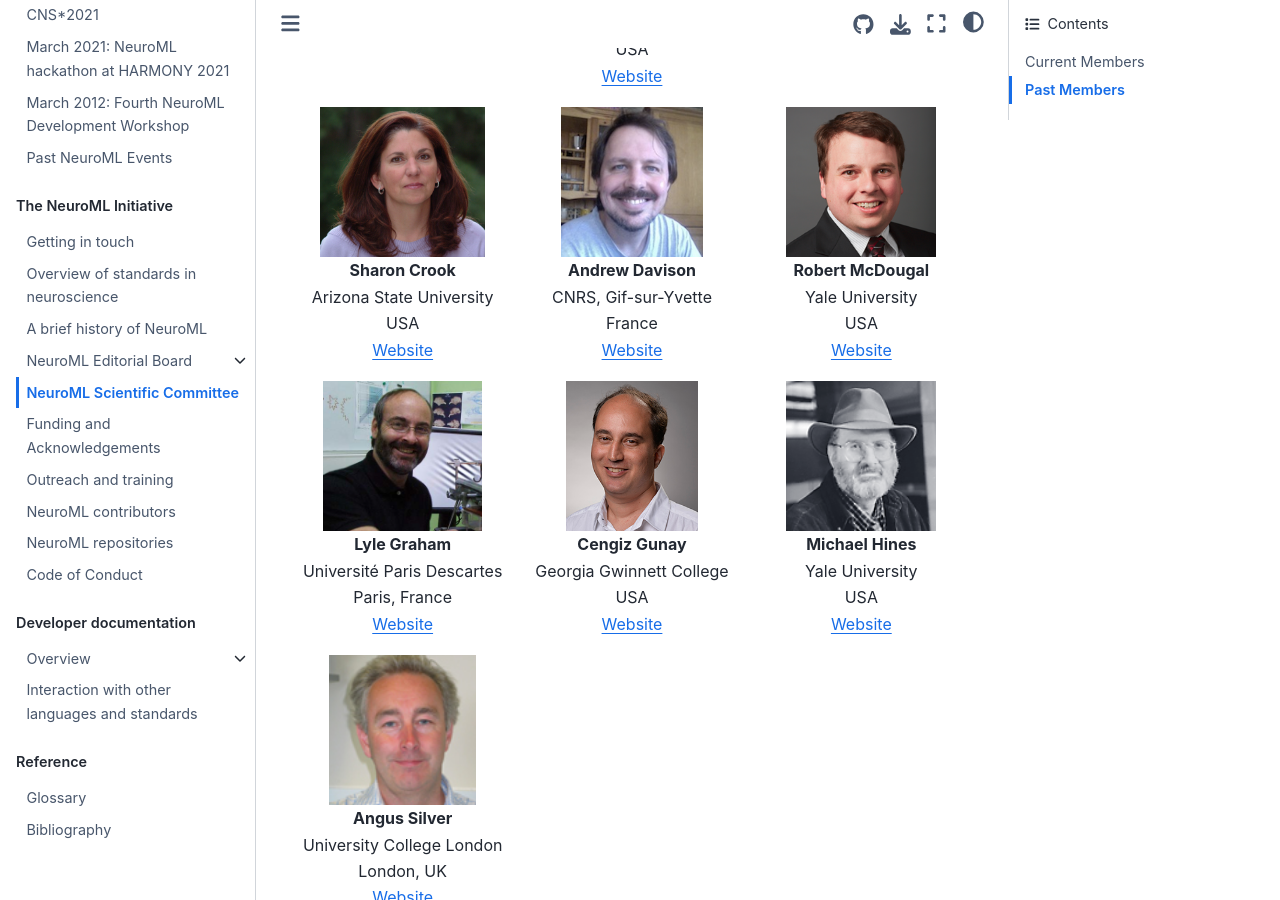
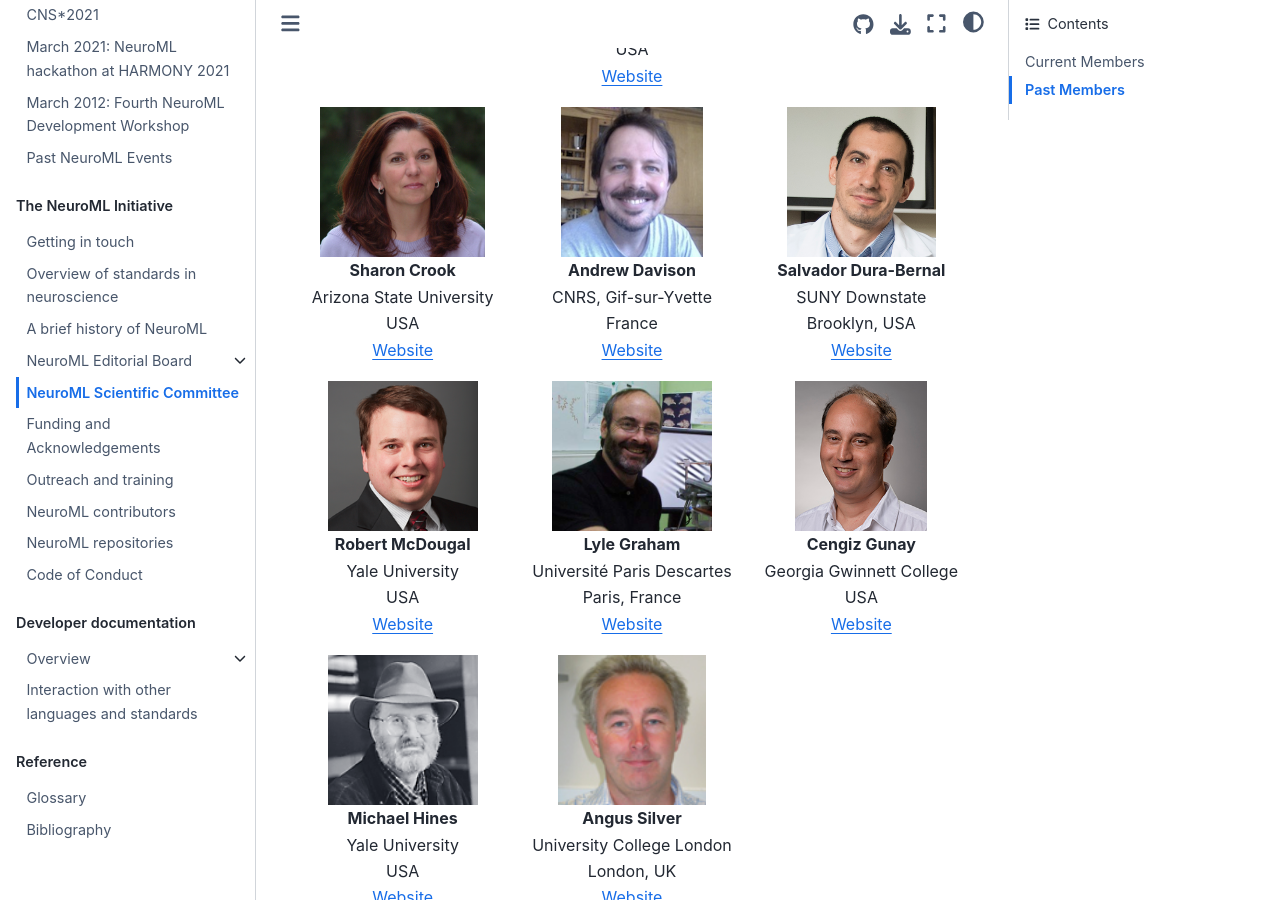
Before and after one commit to NeuroML/Documentation, a Jupyter Book: the page built from source/NeuroMLOrg/ScientificCommittee.md, in a window 1280 px wide and 900 px high, scrolled down 894 px. Built offline with Jupyter Book 1.0.4 settings and Sphinx 7.4.7 and the Sphinx Book theme 1.1.4, drawn with Linux system fonts in a browser that asks for light colours; pages that are not in the unit, such as notebooks, are missing from menus.

Commit message:
feat: add Salvador to scientific committee

````diff
--- a/source/NeuroMLOrg/ScientificCommittee.md
+++ b/source/NeuroMLOrg/ScientificCommittee.md
@@ -107,6 +107,24 @@ France<br />
 <div class="col-sm-4 px-2">
 <center>
 
+```{image} ../images/Board/salva.png
+---
+alt: Salvador Dura-Bernal
+height: 150px
+---
+```
+
+**Salvador Dura-Bernal**<br />
+SUNY Downstate<br />
+Brooklyn, USA<br />
+[Website](http://www.neurosimlab.com/users/salvador-dura-bernal)
+
+</center>
+
+</div>
+<div class="col-sm-4 px-2">
+<center>
+
 ```{image} ../images/ScientificCommittee/robertmcdougal.png
 ---
 alt: Robert McDougal
````
